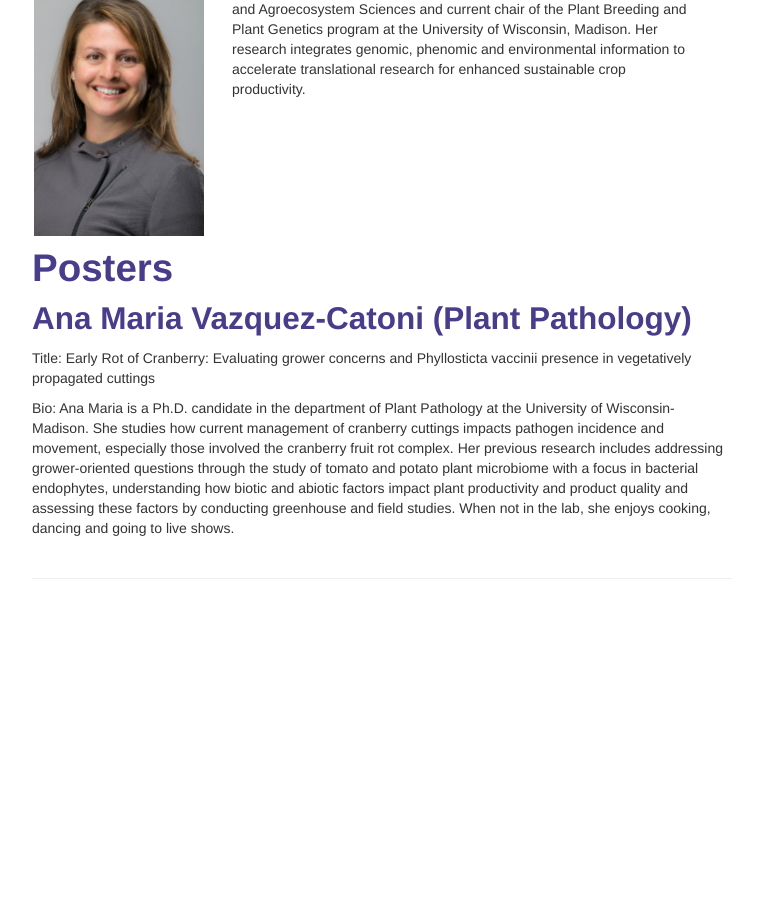
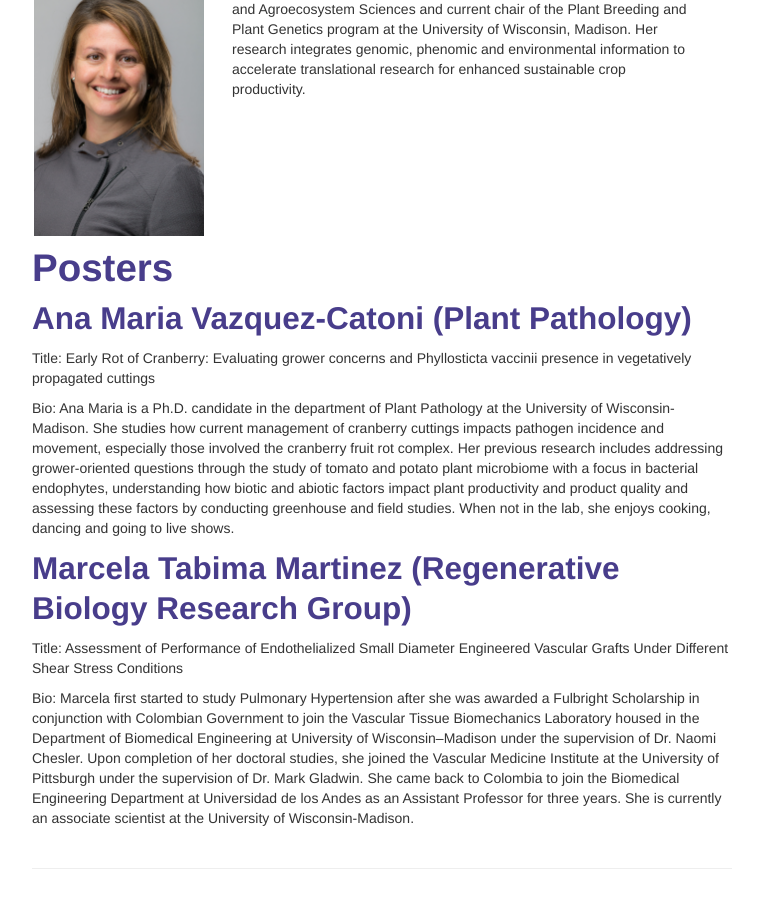
Before and after one commit to solislemuslab/latinx-uwmadison, a Jekyll site: the page built from pages/speakers.md, in a window 1280 px wide and 900 px high, scrolled down 3095 px. Shown: the whole window, without its empty margins (258-1017 px from the left). Built offline with Jekyll 4.4.1, drawn with Linux system fonts in a browser that asks for light colours; before the commit the page ends 3705 px from its top, so only the background shows below that.

```diff
--- a/pages/speakers.md
+++ b/pages/speakers.md
@@ -152,3 +152,9 @@ description: Speakers
 Title: Early Rot of Cranberry: Evaluating grower concerns and Phyllosticta vaccinii presence in vegetatively propagated cuttings
 
 Bio: Ana Maria is a Ph.D. candidate in the department of Plant Pathology at the University of Wisconsin- Madison. She studies how current management of cranberry cuttings impacts pathogen incidence and movement, especially those involved the cranberry fruit rot complex. Her previous research includes addressing grower-oriented questions through the study of tomato and potato plant microbiome with a focus in bacterial endophytes, understanding how biotic and abiotic factors impact plant productivity and product quality and assessing these factors by conducting greenhouse and field studies. When not in the lab, she enjoys cooking, dancing and going to live shows.
+
+## Marcela Tabima Martinez (Regenerative Biology Research Group)
+
+Title: Assessment of Performance of Endothelialized Small Diameter Engineered Vascular Grafts Under Different Shear Stress Conditions
+
+Bio: Marcela first started to study Pulmonary Hypertension after she was awarded a Fulbright Scholarship in conjunction with Colombian Government to join the Vascular Tissue Biomechanics Laboratory housed in the Department of Biomedical Engineering at University of Wisconsin–Madison under the supervision of Dr. Naomi Chesler. Upon completion of her doctoral studies, she joined the Vascular Medicine Institute at the University of Pittsburgh under the supervision of Dr. Mark Gladwin. She came back to Colombia to join the Biomedical Engineering Department at Universidad de los Andes as an Assistant Professor for three years. She is currently an associate scientist at the University of Wisconsin-Madison.
```
